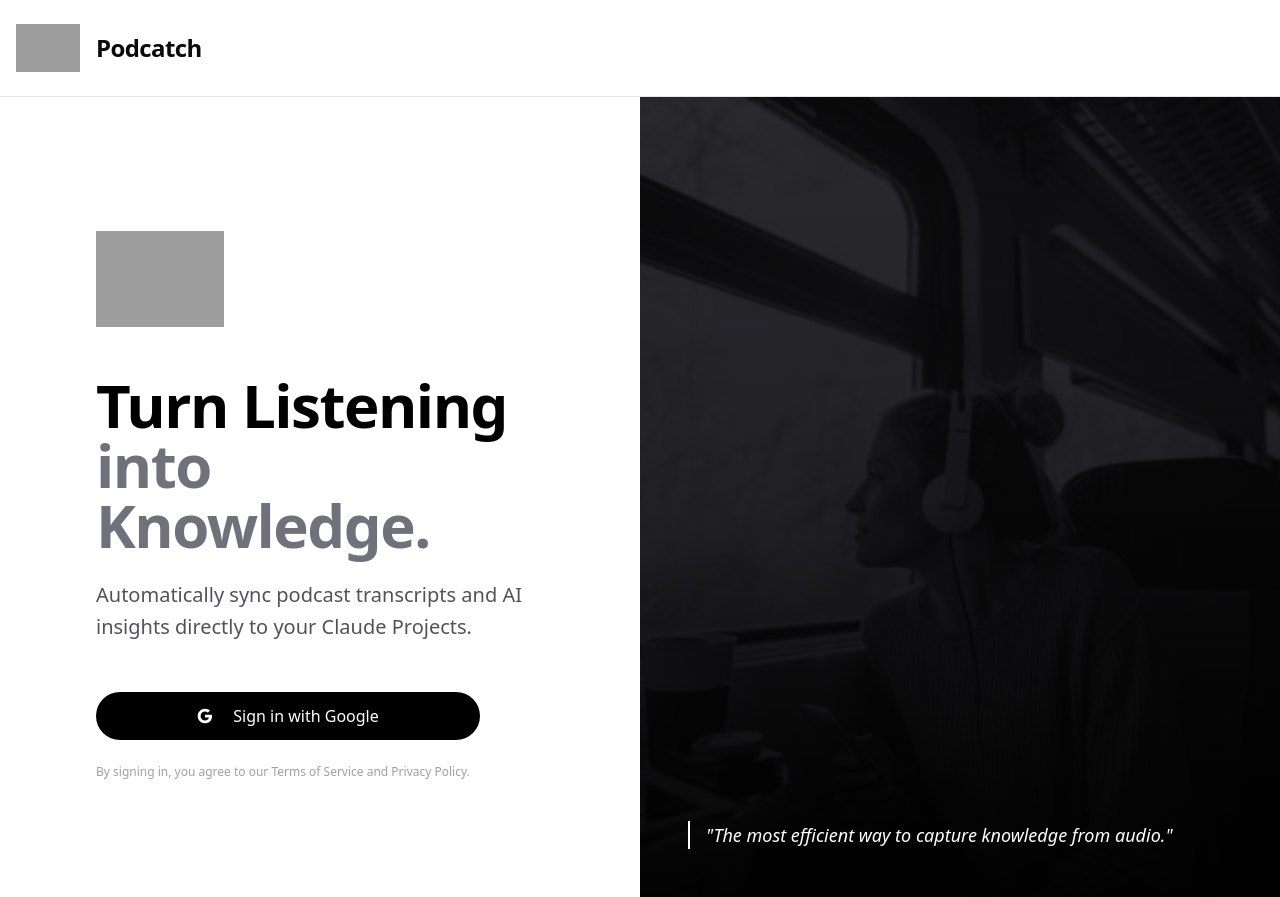
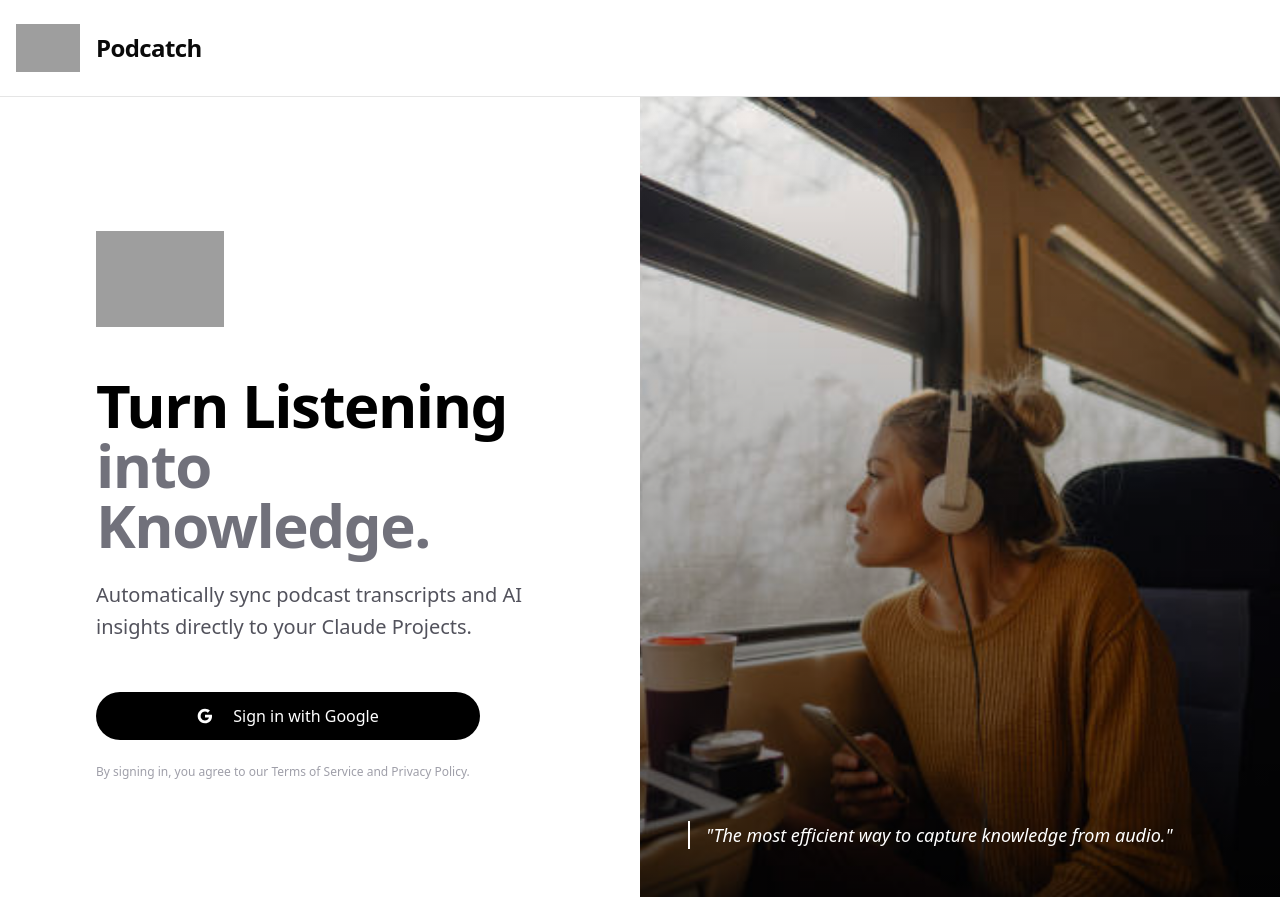
Before and after one commit to hilowstudio/podcatch, a Next.js app: page /auth/signin in a window 1280 px wide. Built offline with nearby package versions, Linux system fonts and the light colour scheme; no server answers; grey boxes are pictures that could not be loaded.

Commit message:
fix: lighten signin page image

```diff
--- a/app/auth/signin/page.tsx
+++ b/app/auth/signin/page.tsx
@@ -65,15 +65,15 @@ export default function SignInPage() {
             </div>
 
             {/* Right Column: Visual */}
-            <div className="hidden md:block relative h-full w-full bg-zinc-900">
+            <div className="hidden md:block relative h-full w-full bg-muted">
                 <Image
                     src="/podcast.jpg"
                     alt="Podcast listening experience"
                     fill
-                    className="object-cover opacity-80 mix-blend-overlay grayscale"
+                    className="object-cover"
                     priority
                 />
-                <div className="absolute inset-0 bg-gradient-to-t from-black/80 via-black/20 to-transparent" />
+                <div className="absolute inset-0 bg-gradient-to-t from-black/60 to-transparent" />
                 <div className="absolute bottom-12 left-12 right-12 z-10 text-white">
                     <blockquote className="border-l-2 border-white pl-4 text-lg italic">
                         &quot;The most efficient way to capture knowledge from audio.&quot;
```
